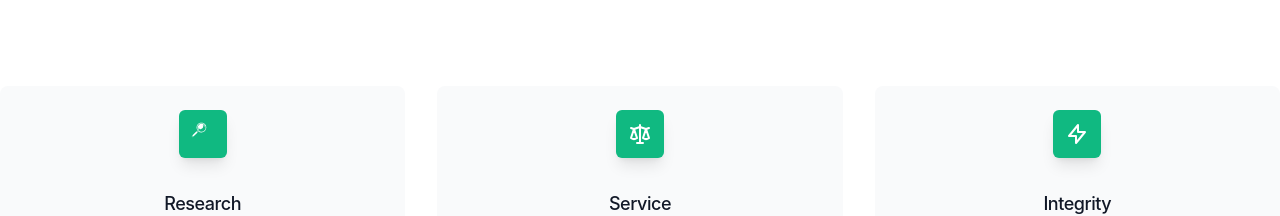
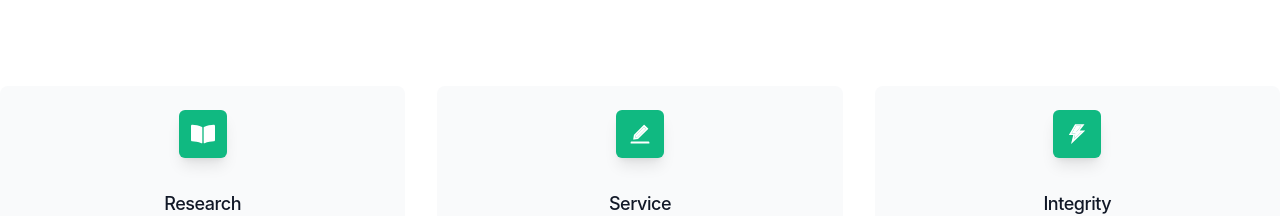
Before and after one commit to anthony-df-nguyen/darkhorse-tw, a Next.js app: page / in a window 1280 px wide. Shown: the part 1160-1376 px from the top of the page. Built offline with nearby package versions, Linux system fonts and the light colour scheme.

Commit message:
Icon fix

```diff
--- a/components/info-card.jsx
+++ b/components/info-card.jsx
@@ -6,7 +6,7 @@ export default function InfoCard(props) {
           {props.icon && (
             <div>
               <span className="inline-flex items-center justify-center p-3 bg-accent rounded-md shadow-lg">
-                <span className="h-6 w-6 text-white" aria-hidden="true">
+                <span className="text-white text-2xl" aria-hidden="true">
                   {props.icon}
                 </span>
               </span>
--- a/components/page.jsx
+++ b/components/page.jsx
@@ -10,7 +10,7 @@ export default function Page(props) {
         <meta name="viewport" content="initial-scale=1.0, width=device-width" />
         <link rel="icon" href="/favicon.ico" />
         <meta type="description" content={props.description}></meta>
-        <meta charset="UTF-8"></meta>
+        <meta charSet="UTF-8"></meta>
         <meta name="author" content="Web Developer: Kenneth Kieu"></meta>
         {props.noindex && <meta name="robots" content="noindex"></meta>}
         <meta
--- a/pages/contact.js
+++ b/pages/contact.js
@@ -2,11 +2,7 @@ import Page from "../components/page";
 import Hero from "../components/hero";
 import InfoCard from "../components/info-card";
 import Header from "../components/header";
-import {
-  AiOutlineLinkedin,
-  AiOutlineMail,
-  AiOutlinePhone,
-} from "react-icons/ai";
+import { AiFillLinkedin, AiFillMail, AiFillPhone } from "react-icons/ai";
 
 export default function Contact() {
   const contacts = [
@@ -14,16 +10,19 @@ export default function Contact() {
       method: "Email",
       value: "alan@darkhorseadvisor.com",
       href: "mailto:alan@darkhorseadvisor.com",
+      icon: <AiFillMail></AiFillMail>,
     },
     {
       method: "Phone",
       value: "714-394-0243",
       href: "tel:714-394-0243",
+      icon: <AiFillPhone></AiFillPhone>,
     },
     {
       method: "LinkedIn",
       value: "LinkedIn",
       href: "https://www.linkedin.com/company/darkhorseadvisor/about/",
+      icon: <AiFillLinkedin></AiFillLinkedin>,
     },
   ];
 
@@ -43,12 +42,6 @@ export default function Contact() {
       <div className="pad-top">
         <div className="max-w-7xl mx-auto sm:px-6 lg:px-8 relative">
           <div className="mx-auto text-center">
-            {/* <h2
-              id="contact-heading"
-              class="text-2xl font-extrabold text-warm-gray-900 sm:text-3xl pb-6"
-            >
-              Get in touch
-            </h2> */}
             <Header subtitle="Darkhorse Advisor" title="Contact Me" />
             <div className="grid grid-cols-1 gap-8 lg:grid-cols-3">
               {contacts.map((contact) => {
@@ -58,6 +51,7 @@ export default function Contact() {
                       name={contact.method}
                       href={contact.href}
                       description={contact.value}
+                      icon={contact.icon}
                     />
                   </div>
                 );
--- a/pages/index.js
+++ b/pages/index.js
@@ -14,7 +14,8 @@ import {
   ScaleIcon,
 } from "@heroicons/react/outline";
 
-import { GiMagnifyingGlass } from "react-icons/gi";
+import { AiTwotoneThunderbolt, AiTwotoneEdit } from "react-icons/ai";
+import { FaBookOpen } from "react-icons/fa";
 
 export default function Home() {
   const features = [
@@ -22,19 +23,19 @@ export default function Home() {
       name: "Research",
       description:
         "Today market volatility is unprecedented. By applying a market-proven proprietary blend of fundamental and technical analysis, DHA is effectively able to identify and avoid market risk while focusing on systematically uncovering and capturing the right quality and value opportunities.",
-      icon: GiMagnifyingGlass,
+      icon: <FaBookOpen />,
     },
     {
       name: "Service",
       description:
         "DHA is committed to understanding long and short-term financial and investment objectives, needs, and risk tolerances of each customer. Aligning a well-built investment portfolio for each unique client profile substantially increases the likelihood of achieving positive wealth goals.",
-      icon: ScaleIcon,
+      icon: <AiTwotoneEdit />,
     },
     {
       name: "Integrity",
       description:
         "As an independent fiduciary advisor, DHA has no affiliation with any products or service companies including wholesalers or retail brokerages. DHA has no conflicts of interest and does not receive any commission fees, assuring that advice is always centered on what is best for the client. All client fee arrangements are modest and transparent, based on the value of the account(s) under management.",
-      icon: LightningBoltIcon,
+      icon: <AiTwotoneThunderbolt />,
     },
   ];
 
@@ -71,7 +72,7 @@ export default function Home() {
                   <InfoCard
                     name={feature.name}
                     description={feature.description}
-                    icon={<feature.icon />}
+                    icon={feature.icon}
                   />
                 </div>
               ))}
```
